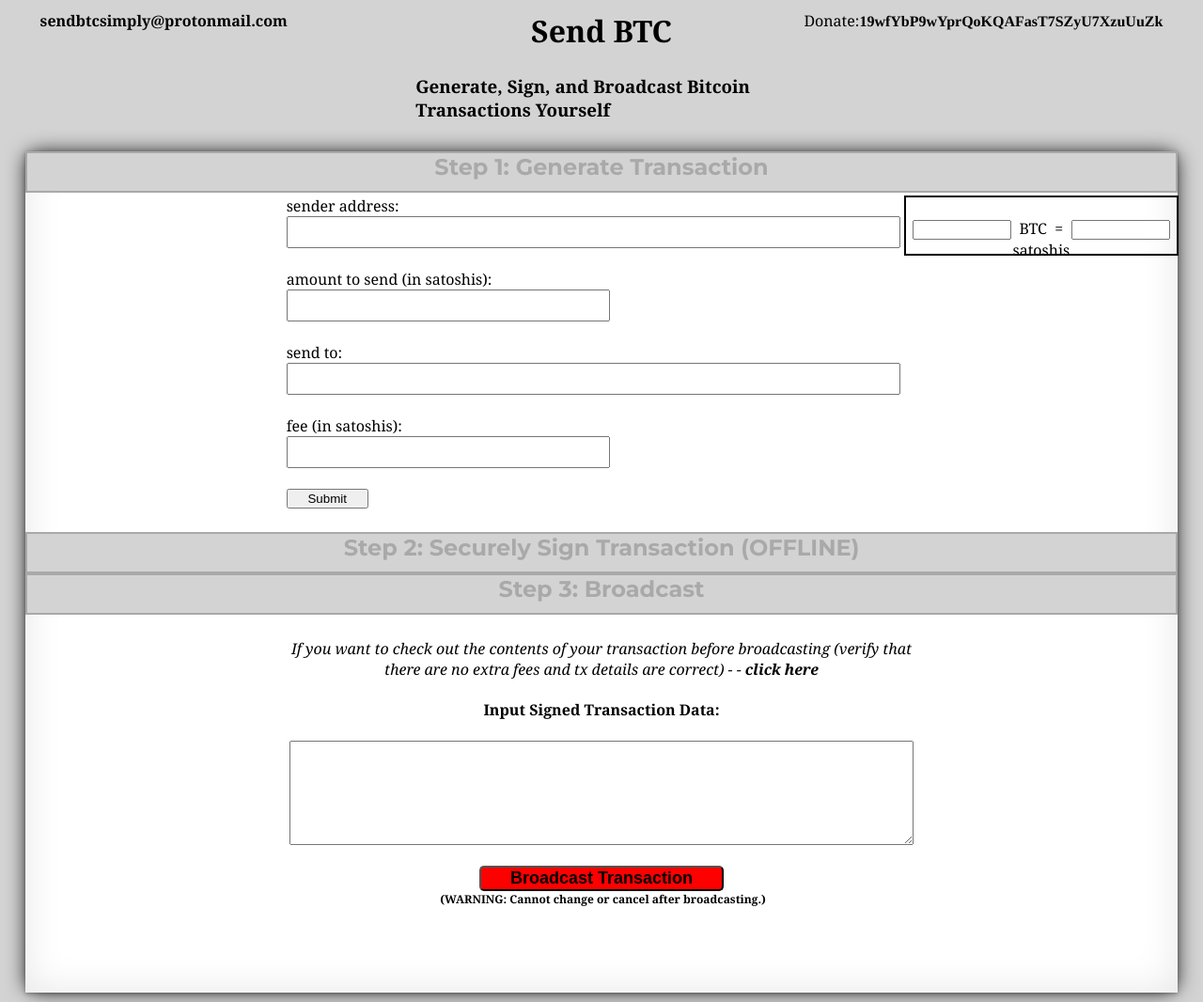
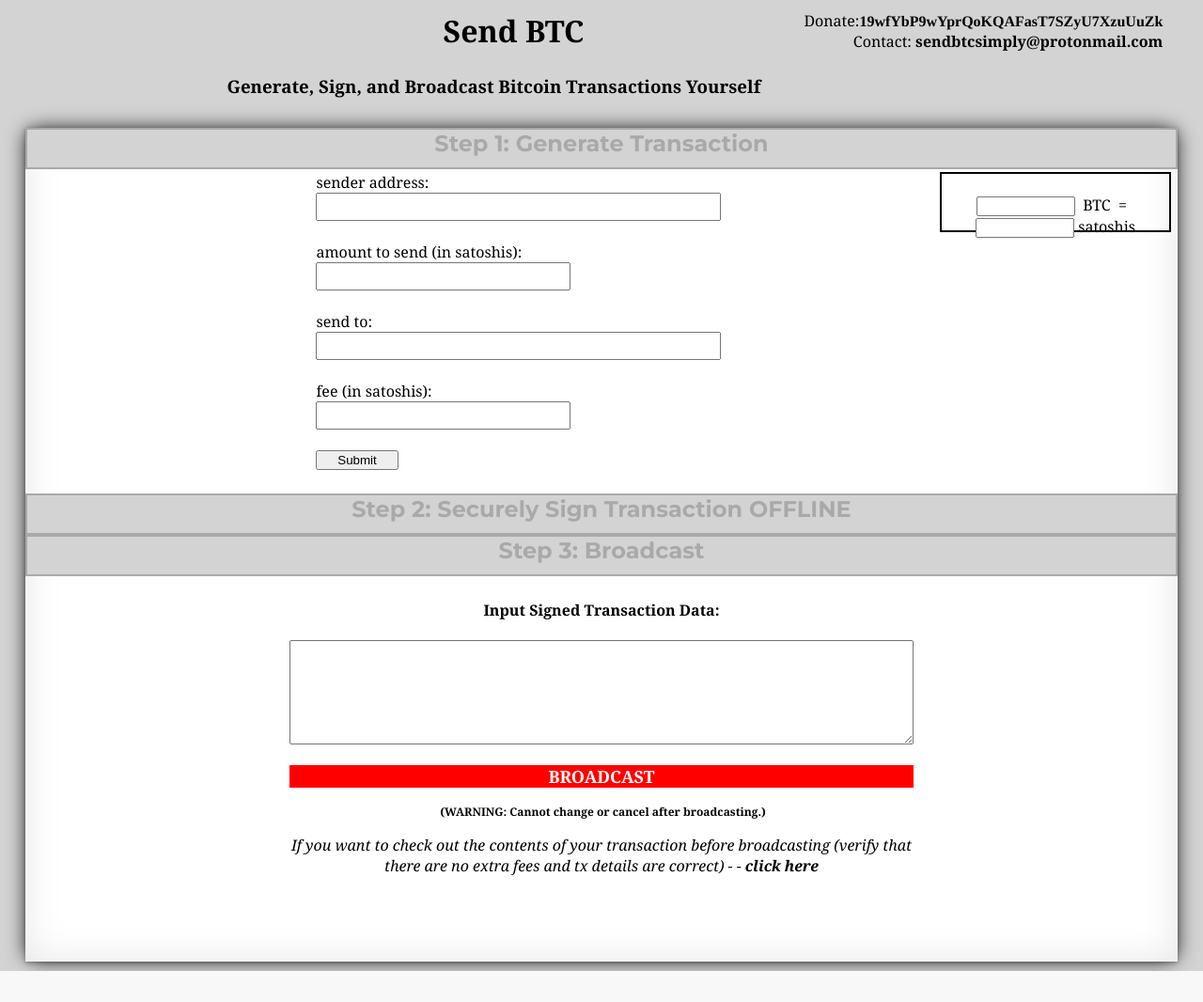
Before and after one commit to kassandraoftroy/sendBTCsimply, a Django app: page / in a window 1280 px wide. Shown: the whole page at 94% size. After the commit the page ends 1033 px from the top, so only its background shows below. Run offline with Django 3.2, Linux system fonts and the light colour scheme; some libraries are stand-ins or nearby versions.

Commit message:
working on containers

```diff
--- a/sendbtc/templates/send.html
+++ b/sendbtc/templates/send.html
@@ -4,16 +4,9 @@
 	@import url('https://fonts.googleapis.com/css?family=Open+Sans:700');
 	@import url('https://fonts.googleapis.com/css?family=Montserrat:700');
 
-	input.number_input {
-		line-height:20px;
-		font-size:18px;
-		padding:5px;
-		font-family: 'Open Sans', sans-serif;
-	}
-
-	input.addr_input {
-		line-height:20px;
-		font-size:18px;
+	input.form {
+		line-height:16px;
+		font-size:14px;
 		padding:5px;
 		font-family: 'Open Sans', sans-serif;
 	}
@@ -76,14 +69,17 @@
 
 	<table width= '95%' align='center'>
 		<tr>
-			<td style='width:33%;text-align:left;vertical-align: top;'>
-				<p><strong>sendbtcsimply@protonmail.com</strong></p>
+			<td style='width:20%;text-align:left;vertical-align: top;'>
+				<p><strong></strong></p>
 			</td>
-			<td style='text-align: center;width:33%;'>
+			<td style='text-align: center;width:60%;'>
 				<h1>Send BTC</h1>
 			</td>
-			<td style='text-align: right; width:33%;vertical-align: top;'>
-				<p>Donate:<strong><span style="font-family:times;">19wfYbP9wYprQoKQAFasT7SZyU7XzuUuZk</span></strong></p>
+			<td style='text-align: right; width:20%;vertical-align: top;'>
+				<p>
+					Donate:<strong><span style="font-family:times;">19wfYbP9wYprQoKQAFasT7SZyU7XzuUuZk</span></strong><br>
+					Contact:<strong> sendbtcsimply@protonmail.com</strong>
+				</p>
 			</td>
 		</tr>
 		<tr>
@@ -108,18 +104,18 @@
 				<td style='width:50%;'>
 					<p style='text-align:left'>
 						sender address:<br>
-						<input type="text" name="" id='sender' size='60' class='addr_input'><br><br>
+						<input type="text" name="" id='sender' size='50' class='form'><br><br>
 						amount to send (in satoshis):<br>
-						<input type="text" name="" id='amount' size='30' class='number_input'><span id='conversion1' style='color:grey;'></span><br><br>
+						<input type="text" name="" id='amount' size='30' class='form'><span id='conversion1' style='color:grey;'></span><br><br>
 						send to:<br>
-						<input type="text" name="" id='receiver' size='60' class='addr_input'><br><br>
+						<input type="text" name="" id='receiver' size='50' class='form'><br><br>
 						fee (in satoshis):<br>
-						<input type="text" name="" id='fee' size='30' class='number_input'><span id='conversion2' style='color:grey;'></span><br><br>
+						<input type="text" name="" id='fee' size='30' class='form'><span id='conversion2' style='color:grey;'></span><br><br>
 						<button id='submit'>&nbsp;&nbsp;&nbsp;&nbsp;Submit&nbsp;&nbsp;&nbsp;&nbsp;</button><br><br>
 					</p>
 				</td>
 				<td style='text-align:center;width:25%;vertical-align:top;'>
-					<div style='height:60px;width:100%;border: 2px solid black;margin-left:auto; margin-right:0'><br>
+					<div style='height:60px;width:80%;border: 2px solid black;margin-left:auto; margin-right:4px'><br>
 						<input type="text" name="" id='conversion3' size='10' style='text-align: center; line-height: 15px;'> &nbsp;BTC&nbsp;&nbsp;=&nbsp;&nbsp;<input type="text" name="" id='conversion4' size='10' style='text-align: center; line-height: 15px;'> satoshis
 					</div>
 				</td>
@@ -136,29 +132,24 @@
 	</div>
 
 	<div id='step2_header' class="heading">
-		<span style='vertical-align: middle;'><strong>Step 2: Securely Sign Transaction (OFFLINE)</strong></span>
+		<span style='vertical-align: middle;'><strong>Step 2: Securely Sign Transaction OFFLINE</strong></span>
 	</div>
 
 	<div id='step2'>
 		<table width='70%' align='center'>
-			<tr style='text-align: center;'>
+			<tr>
 				<td>
 					<p>
-						<span style='font-style: italic;'>By signing transactions offline from the command line we make sure<br> our private key never touches a website and stays 100% private. Heres how:</span><br><br>
+						<span style='font-style: italic;'>Try our command line tool:</span><br><br>
 					</p>
 				</td>
 			</tr>
 				<td>
 					<p>
-						1. (First Time Only) Install <a href="https://pypi.python.org/pypi/btcsignature" target='_blank' style='text-decoration:none;color:black;'><strong>btcsignature</strong></a> python package from command line with:<br><br>
+						(First Time Only) Install <a href="https://pypi.python.org/pypi/btcsignature" target='_blank' style='text-decoration:none;color:black;'><strong>btcsignature</strong></a> python package from command line with:<br><br>
 						&nbsp;&nbsp;&nbsp;&nbsp;&nbsp;&nbsp;<span style='background-color:lightgrey;'>&nbsp;&nbsp;$ pip install btcsignature &nbsp;&nbsp;</span>&nbsp;&nbsp;*<a href="{% url 'guide' %}" target="_blank" style='color:black;'>guide here</a><br><br>
-						2. Go Offline.<br><br>
-						3. Run signing script from command line with:<br><br>
-						&nbsp;&nbsp;&nbsp;&nbsp;&nbsp;&nbsp;<span style='background-color:lightgrey;'>&nbsp;&nbsp;$ sign-offline &nbsp;&nbsp;</span><br><br>
-						4. You'll be prompted input your private key and the Unsigned Transaction Data (from Step 1)<br>
-						&nbsp;&nbsp;&nbsp;&nbsp;&nbsp;&nbsp;<strong>*Only retreive/connect your private key AFTER going offline*</strong><br><br>
-						5. Copy Signed Transaction Data and reconnect.<br>
-						&nbsp;&nbsp;&nbsp;&nbsp;&nbsp;&nbsp;<strong>*Remove/disconnect all traces of private key before going back online*</strong><br><br>
+						Run signing script from command line with:<br><br>
+						&nbsp;&nbsp;&nbsp;&nbsp;&nbsp;&nbsp;<span style='background-color:lightgrey;'>&nbsp;&nbsp;$ sign-offline &nbsp;&nbsp;</
 					</p>
 				</td>
 			</tr>
@@ -174,12 +165,12 @@
 		<table width='600' align='center'>
 			<tr style='text-align: center;'>
 				<td>
+					<h4 id='s_header'> Input Signed Transaction Data:</h4>
+					<textarea name="" cols="80" rows="7" wrap='hard' id='signed'></textarea><br><br>
+					<div id='broadcast' style="background-color:red;border:none;font-size:18px;font-family: 'Montserrat' sans-serif;color:white;">&nbsp;&nbsp;&nbsp;&nbsp;&nbsp;<strong>BROADCAST</strong>&nbsp;&nbsp;&nbsp;&nbsp;&nbsp;</div><span style='font-size:12px;'><br><strong> &nbsp;(WARNING: Cannot change or cancel after broadcasting.) </strong></span>
 					<p>
 						<span style='font-style: italic;'>If you want to check out the contents of your transaction before broadcasting (verify that there are no extra fees and tx details are correct) - - <a href="https://live.blockcypher.com/btc/decodetx/" target='_blank' style='text-decoration:none;color:black;'><strong>click here</strong></a></span><br>
 					</p>
-					<h4 id='s_header'> Input Signed Transaction Data:</h4>
-					<textarea name="" cols="80" rows="7" wrap='hard' id='signed'></textarea><br><br>
-					<button id='broadcast' style="background-color:red;border-radius:5px;font-size:18px;font-family: 'Montserrat' sans-serif;">&nbsp;&nbsp;&nbsp;&nbsp;&nbsp;<strong>Broadcast Transaction</strong>&nbsp;&nbsp;&nbsp;&nbsp;&nbsp;</button><br><span style='font-size:12px;'><strong> &nbsp;(WARNING: Cannot change or cancel after broadcasting.) </strong></span>
 				</td>
 			</tr>
 		</table>
```
